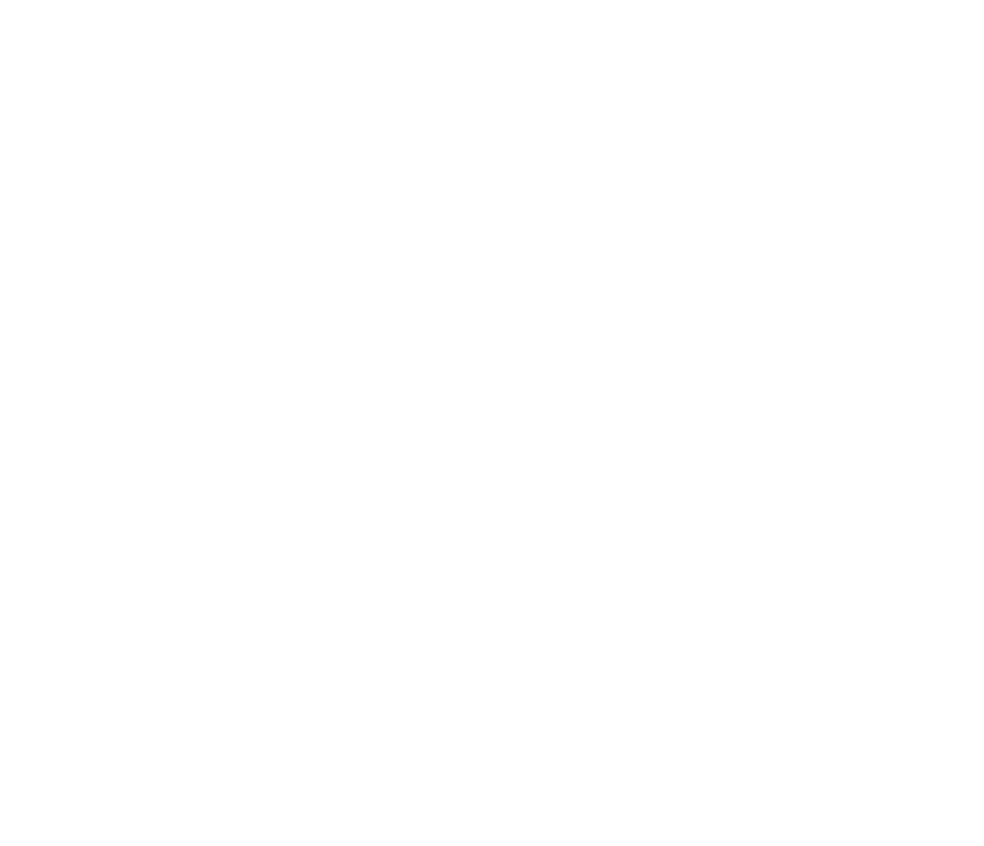
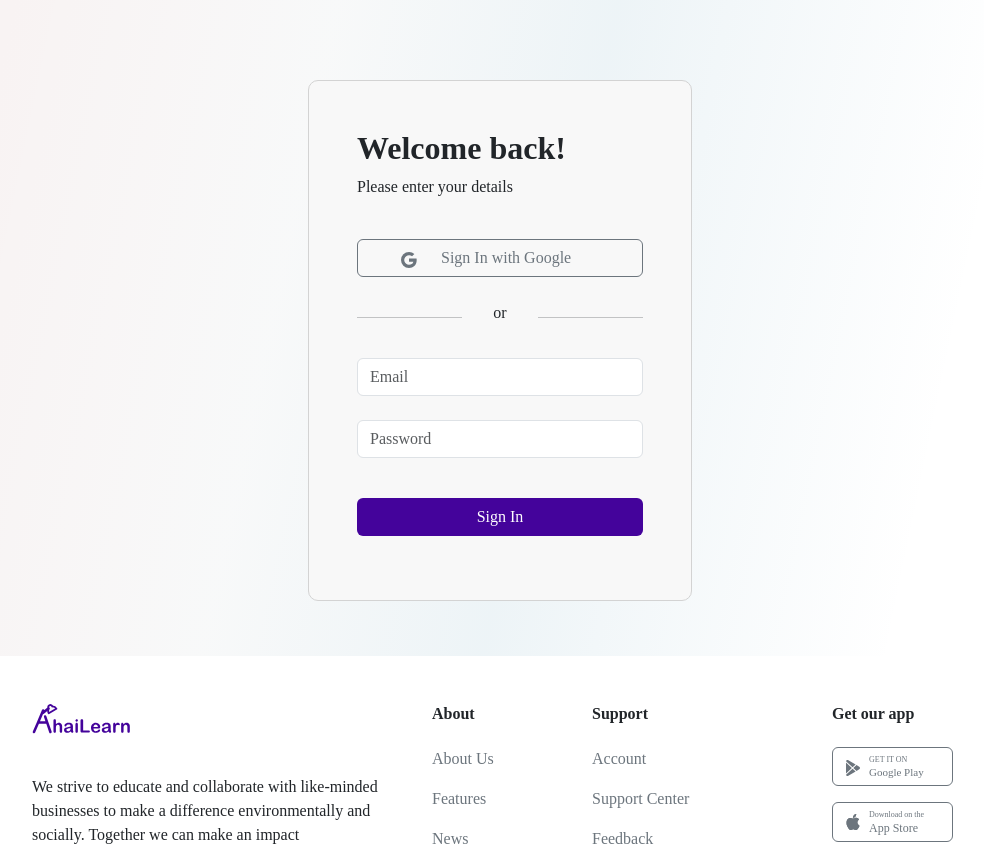
Before and after one commit to talithafawwaz/miniproject_talitha-fawwaz, a React (Vite) app: page /login in a window 1280 px wide. Before the commit this address had no page. Shown: the top 846 px of the page, without its empty margins (140-1124 px from the left). Before the commit the page ends 800 px from the top, so only its background shows below. Built offline with nearby package versions, Linux system fonts and the light colour scheme; a web font is replaced by a local one.

Commit message:
enhance login

```diff
--- a/src/components/Footer/Footer.jsx
+++ b/src/components/Footer/Footer.jsx
@@ -1,5 +1,4 @@
 import logo from '../../../public/logo.svg';
-import { FontAwesomeIcon } from '@fortawesome/react-fontawesome';
 import { Apple, GooglePlay, Instagram, Linkedin, Twitter } from 'react-bootstrap-icons';
 
 const Footer = () => {
--- a/src/components/Navbar/Navbar.jsx
+++ b/src/components/Navbar/Navbar.jsx
@@ -32,7 +32,7 @@ const Navbar = () => {
                 <a
                   className="nav-link active"
                   style={{color: "#606176", fontWeight:"bold"}}
-                  href="#"
+                  href="/login"
                 >
                   Sign In
                 </a>
--- a/src/pages/LandingPage.css
+++ b/src/pages/LandingPage.css
@@ -56,7 +56,7 @@
     background: linear-gradient(101.75deg, rgba(80, 147, 175, 0) 10.92%, rgba(80, 147, 175, 0.1) 45.4%, rgba(29, 61, 71, 0.0307816) 70.4%, rgba(107, 0, 0, 0.048) 93.68%);
 }
 
-.footer{
+.container .footer{
     position: absolute;
     width: 70%;
     height: 60%;
--- /dev/null
+++ b/src/pages/Login.css
@@ -0,0 +1,23 @@
+.content{
+    width: 100%;
+    height: 41em;
+    background: linear-gradient(101.75deg, rgba(107, 0, 0, 0.048) 10.92%, rgba(29, 61, 71, 0.0307816) 33.77%, rgba(80, 147, 175, 0.1) 53.59%, rgba(80, 147, 175, 0) 82.47%);
+}
+
+.login{
+    background-color:  #F8F8F8;
+    display: flex;
+    flex-direction: column;
+    position: absolute;
+    width: 30%;
+    height: auto;
+    top: 10%;
+    left: 35%;
+    right: 30%;
+    border: 1px solid lightgrey;
+    border-radius: 10px;
+}
+
+.copyright{
+    margin: 0 10em 0 10em;
+}
--- a/src/pages/Login.jsx
+++ b/src/pages/Login.jsx
@@ -1,7 +1,60 @@
+import { Google } from "react-bootstrap-icons"
+import Footer from "../components/Footer/Footer"
+import "./Login.css"
+import "./LandingPage.css"
+
 const Login = () => {
-    return(
-        <></>
-    )
+  return(
+    <>
+      <div className="content">
+        <div className="login col-md-3 p-5">
+          <h2 style={{fontWeight: "600"}}>Welcome back!</h2>
+          <p>Please enter your details</p>
+          <button className="btn btn-outline-secondary my-4">
+            <div className="row">
+              <div className="col-md-3" style={{textAlign:"right"}}><Google/></div>
+              <div className="col-md-9" style={{textAlign:"left"}}>Sign In with Google</div>
+            </div>
+          </button>
+          <div className="row mb-4">
+            <div className="col-md-5">
+              <hr />
+            </div>
+            <div className="col-md-2" style={{textAlign:"center"}}>
+              or
+            </div>
+            <div className="col-md-5">
+              <hr />
+            </div>
+          </div>
+          <div className="form-outline mb-4">
+            <input
+              type="email"
+              name="email"
+              id="email"
+              placeholder="Email"
+              className="form-control"
+            />
+          </div>
+          <div className="form-outline mb-4">
+            <input
+              type="password"
+              name="password"
+              id="password"
+              placeholder="Password"
+              className="form-control"
+            />
+          </div>
+          <button className="btn my-3" style={{backgroundColor:"#44039B",color:"white"}}>Sign In</button>
+        </div>
+      </div>
+      <div className="footer">
+        <div className="copyright">
+          <Footer/>
+        </div>
+      </div>
+    </>
+  )
 }
 
 export default Login
--- a/src/routes/Route.jsx
+++ b/src/routes/Route.jsx
@@ -1,9 +1,14 @@
 import LandingPage from "../pages/LandingPage";
+import Login from "../pages/Login";
 
 const Routers = [
     {
         path: "/",
         element: <LandingPage/>,
+    },
+    {
+        path: "/login",
+        element: <Login/>,
     }
 ];
 
```
